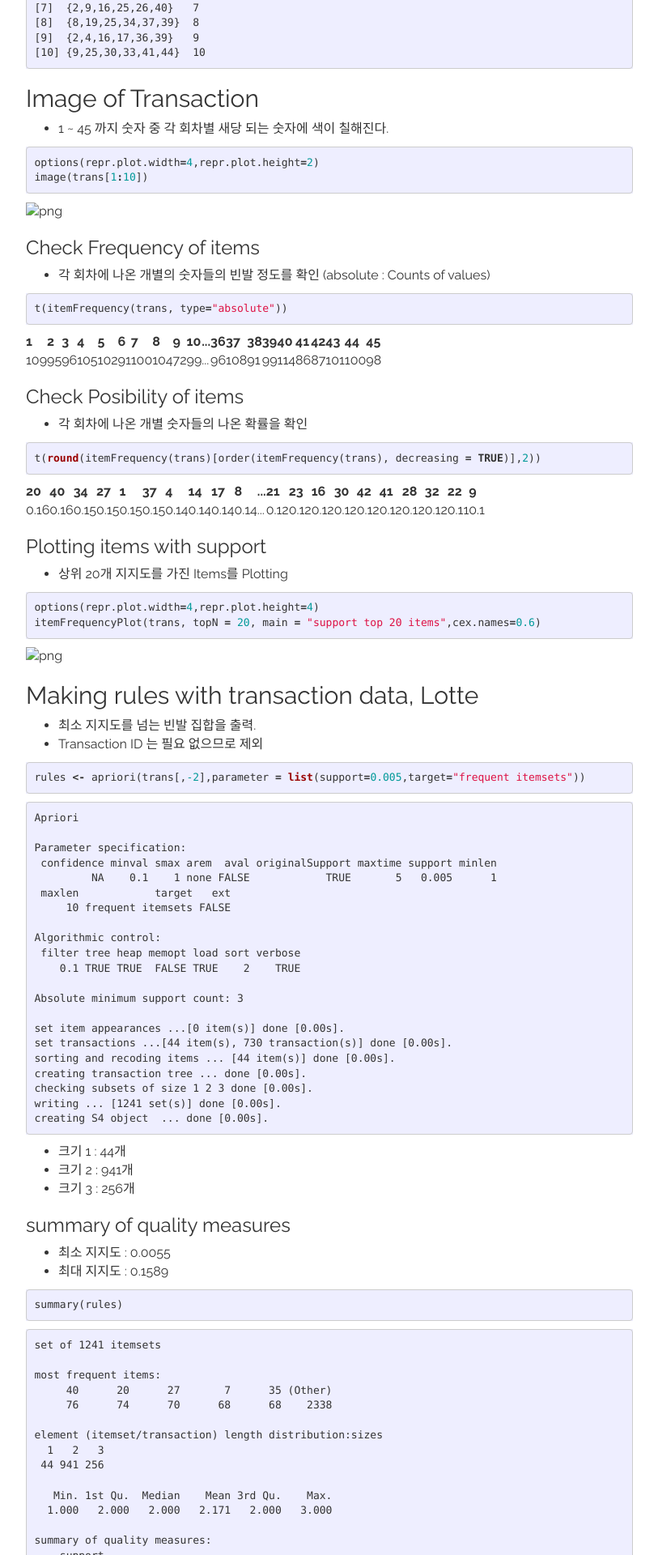
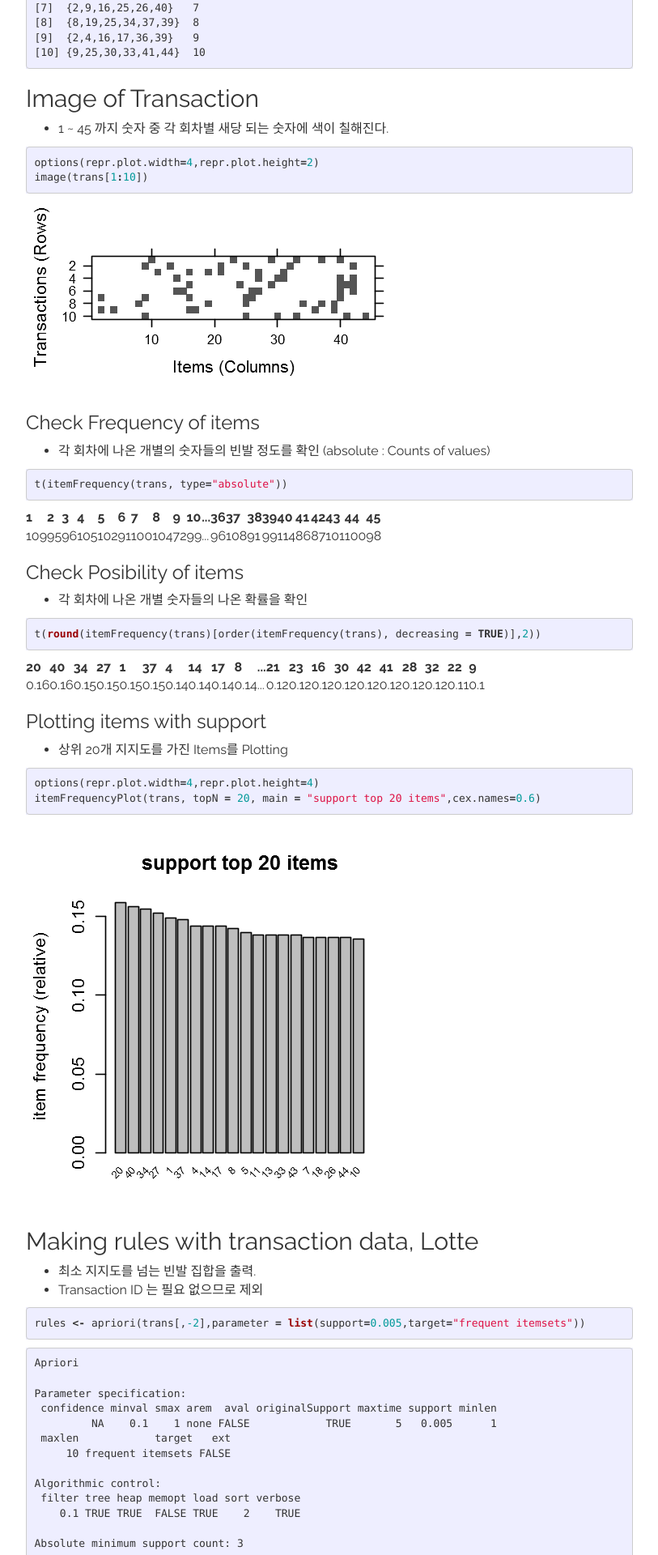
Before and after one commit to byungjun0689/byungjun0689.github.io, a Jekyll site: the page built from _posts/2017-06-08-Number of Lotto_Recommend.md, in a window 1280 px wide. Shown: the part 3477-5397 px from the top of the page at 81% size, without its empty margins (38-851 px from the left). Built offline with Jekyll 4.4.1, drawn with Linux system fonts in a browser that asks for light colours.

Commit message:
no message

````diff
--- a/_posts/2017-06-08-Number of Lotto_Recommend.md
+++ b/_posts/2017-06-08-Number of Lotto_Recommend.md
@@ -233,7 +233,7 @@ image(trans[1:10])
 
 
 
-![png](src/0608/img/lotto1.png)
+![png](/src/0608/img/lotto1.png)
 
 
 ### Check Frequency of items
@@ -282,7 +282,7 @@ itemFrequencyPlot(trans, topN = 20, main = "support top 20 items",cex.names=0.6)
 ```
 
 
-![png](src/0608/img/lotto2.png)
+![png](/src/0608/img/lotto2.png)
 
 
 ## Making rules with transaction data, Lotte
````
